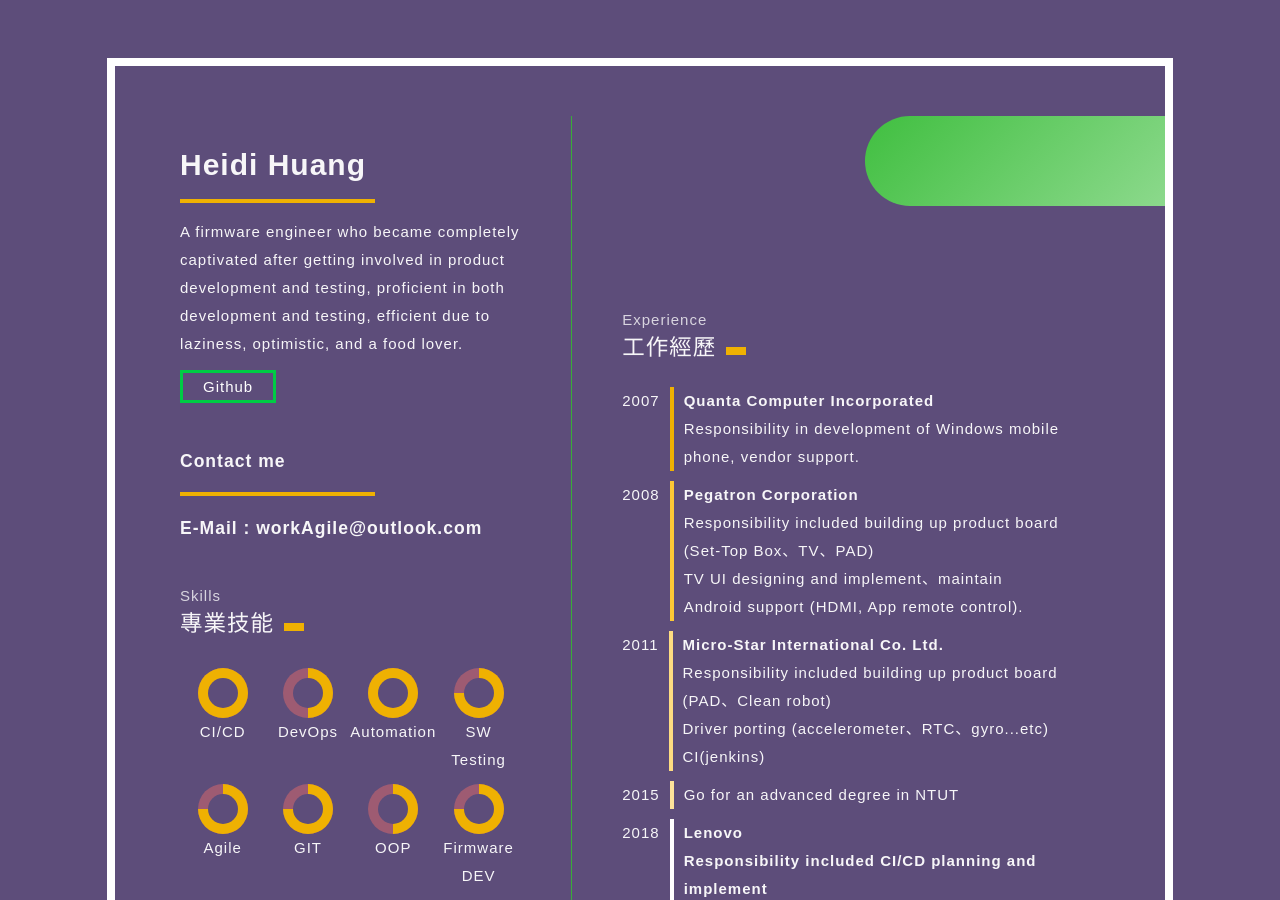
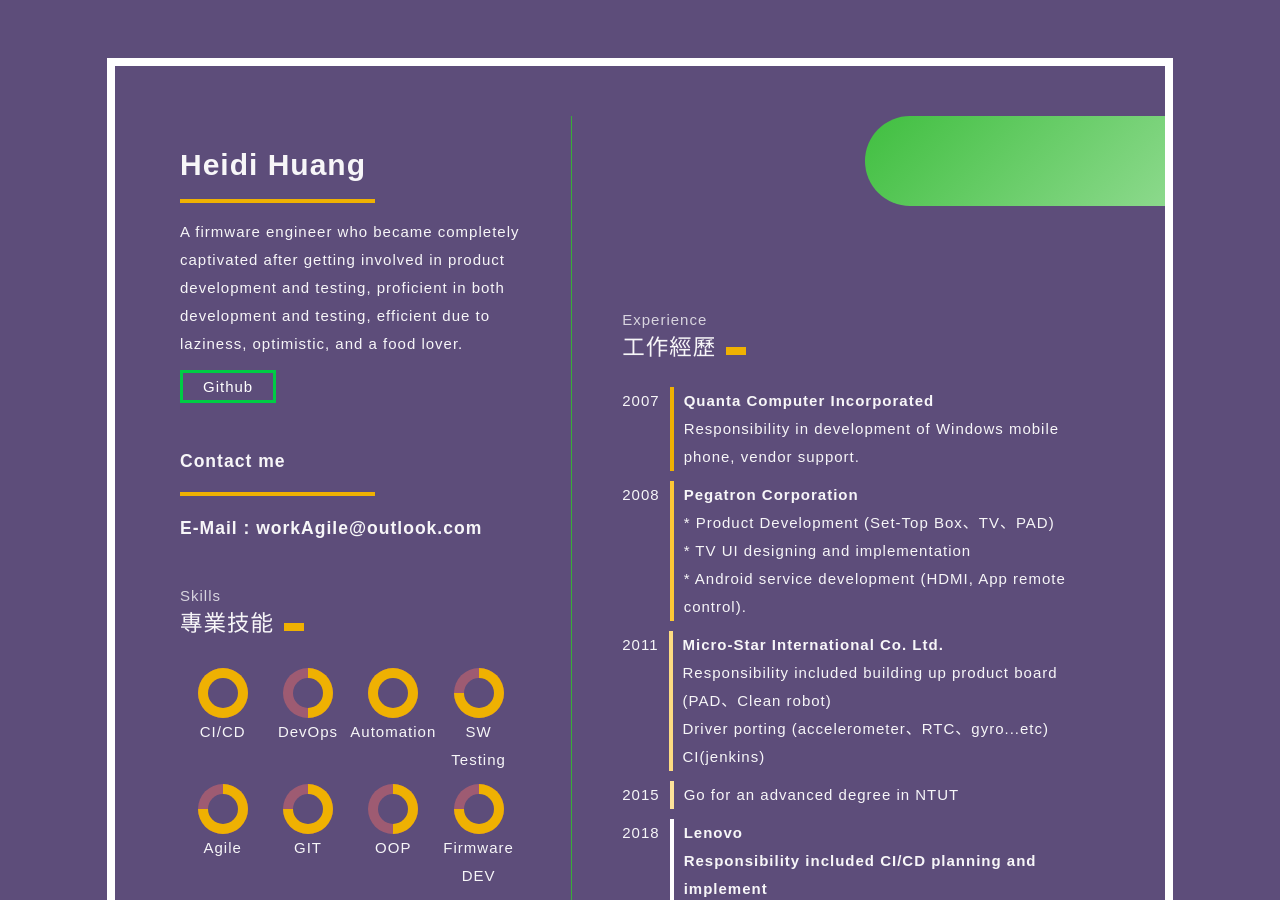
Before and after one commit to gitmaruneko/gitmaruneko.github.io, a Jekyll site: the page personal.html, which Jekyll copies as it is, in a window 1280 px wide and 900 px high. Built offline with Jekyll 4.4.1, drawn with Linux system fonts in a browser that asks for light colours.

Commit message:
Modify Pega work history

```diff
--- a/personal.html
+++ b/personal.html
@@ -156,9 +156,9 @@
         <li class="year">2008
           <ul>
             <li><b>Pegatron Corporation</b></li>
-            <li>Responsibility included building up product board (Set-Top Box、TV、PAD)</li>
-            <li>TV UI designing and implement、maintain</li>
-            <li>Android support (HDMI, App remote control).</li>
+            <li> * Product Development (Set-Top Box、TV、PAD)</li>
+            <li> * TV UI designing and implementation</li>
+            <li> * Android service development (HDMI, App remote control).</li>
           </ul>
         </li>
         <li class="year">2011
```
